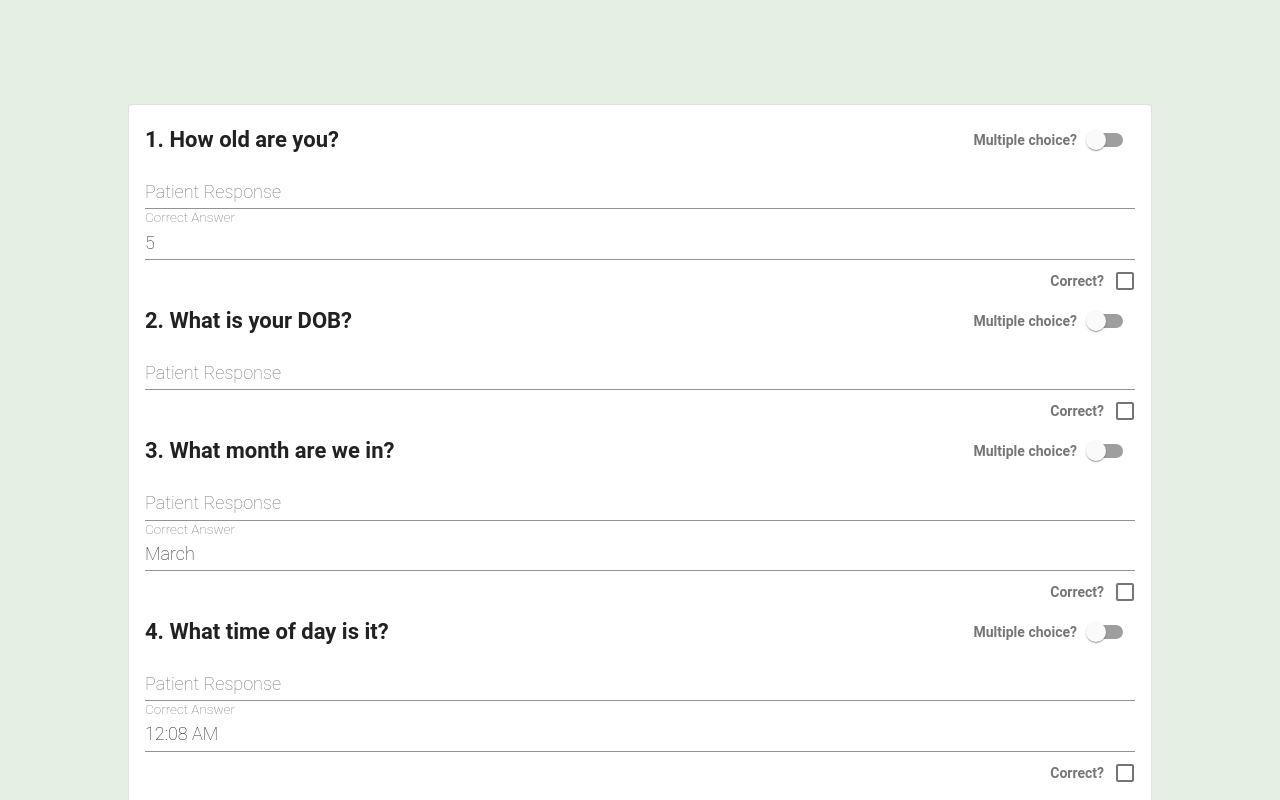
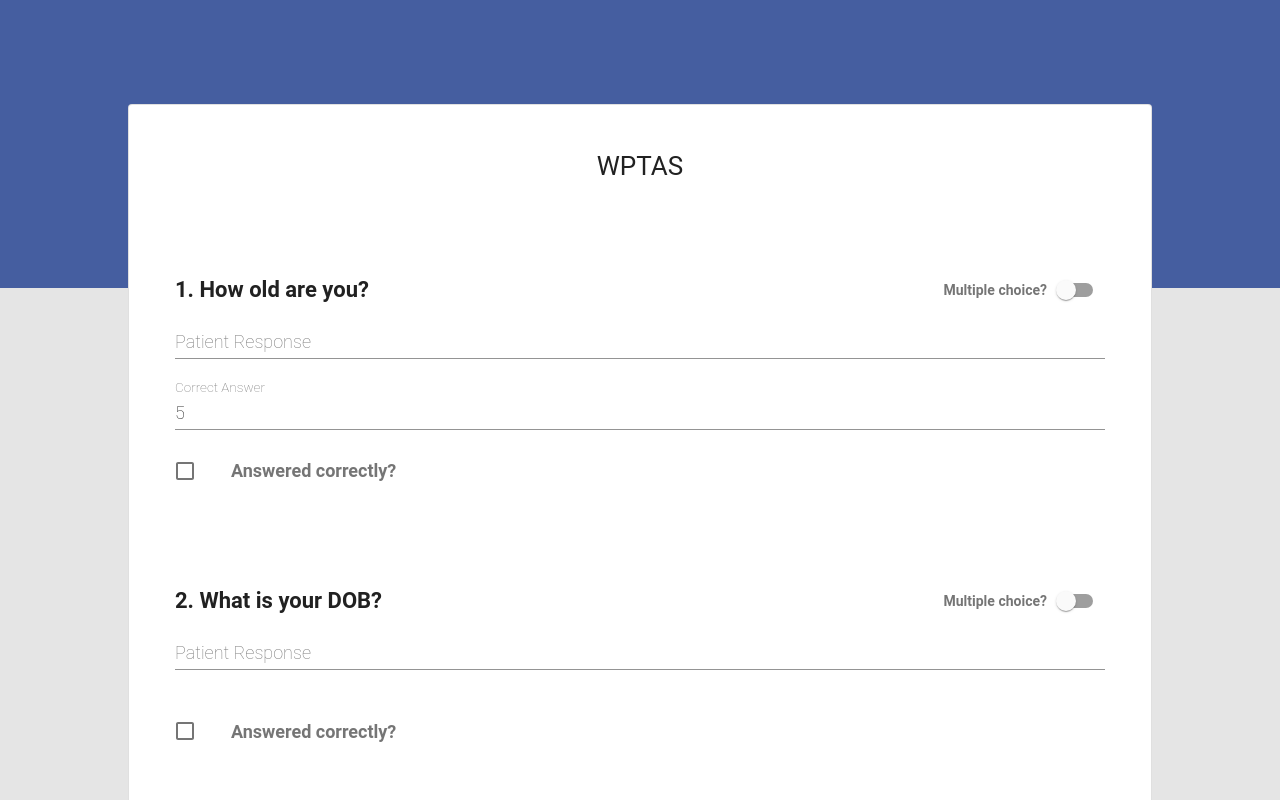
Before and after one commit to AshsGit/pta-app, a React (Create React App) app in the folder client/: page /WPTAS in a window 1280 px wide. Shown: the top 800 px of the page. Built offline with nearby package versions, Linux system fonts and the light colour scheme.

Commit message:
WPTAS dev pause checkpoint

```diff
--- a/client/package.json
+++ b/client/package.json
@@ -5,6 +5,7 @@
   "dependencies": {
     "@date-io/date-fns": "^1.3.13",
     "@material-ui/core": "^4.11.3",
+    "@material-ui/icons": "^4.11.2",
     "@material-ui/pickers": "^3.3.10",
     "@testing-library/jest-dom": "^5.11.9",
     "@testing-library/react": "^11.2.5",
--- a/client/src/components/pages/WPTAS/WPTASDateQuestion.tsx
+++ b/client/src/components/pages/WPTAS/WPTASDateQuestion.tsx
@@ -57,7 +57,6 @@ const WPTASCustomViewDateQuestion = ({datePickerProps, props}: {datePickerProps:
                 okLabel={false}
                 cancelLabel={false}
                 clearable
-
                 {...datePickerProps} />),
         new_multi_choice: null,
         ...props,
--- a/client/src/components/pages/WPTAS/WPTASForm.tsx
+++ b/client/src/components/pages/WPTAS/WPTASForm.tsx
@@ -1,6 +1,6 @@
 import React, { FunctionComponent, useState, ReactNode } from 'react'
-import { Box, Button, Checkbox, CssBaseline, FormControl, FormControlLabel, FormGroup, Grid, GridList, GridListTile, GridListTileBar, List, ListItem, ListItemText, Paper, Radio, Switch, TextField, Typography } from '@material-ui/core';
-import { createStyles, makeStyles, Theme, ThemeProvider } from '@material-ui/core/styles';
+import { Box, Button, Checkbox, CssBaseline, Fab, FormControl, FormControlLabel, FormGroup, Grid, GridList, GridListTile, GridListTileBar, List, ListItem, ListItemText, Paper, Radio, Switch, TextField, Typography } from '@material-ui/core';
+import { createStyles, makeStyles, Theme, ThemeProvider, withStyles } from '@material-ui/core/styles';
 import { WPTASTheme } from '../../../themes';
 import { DatePicker, DatePickerProps, MuiPickersUtilsProvider } from '@material-ui/pickers';
 import { ReactComponent } from '*.svg';
@@ -8,6 +8,8 @@ import { WPTASNumberQuestion, WPTASTextQuestion } from './WPTASTextFieldQuestion
 import { WPTASDateQuestion, WPTASDayOnlyQuestion, WPTASMonthOnlyQuestion, WPTASYearOnlyQuestion } from './WPTASDateQuestion';
 import DateFnsUtils from '@date-io/date-fns';
 import { WPTASTimeQuestion } from './WPTASTimeQuestion';
+import { ArrowLeft } from '@material-ui/icons';
+
 
 
 
@@ -20,13 +22,42 @@ export const useStyles = makeStyles((theme: Theme) => (
       right: "5%",
       minHeight: "90%",
       margin: "5%",
-      padding: "1rem",
-      zIndex: 2
+      padding: "2.875rem",
+      zIndex: 2,
+      "&>*": {
+        marginBottom: "5.625rem"
+      }
     },
+    background: {
+      position: "relative",
+      width: "100%",
+      height: "18rem",
+      top: "0",
+      backgroundColor: "#455EA0",
+      overflowY: "hidden",
+      scrollBehavior: 'unset',
+    }
   })
 ));
 
+const BackButtonFAB: FunctionComponent = withStyles({
+  root: {
+    backgroundColor: "transparent",
+  }
+})(({ classes })=>(
+  <Fab aria-label="back" className={classes.root} >
+    <ArrowLeft />
+  </Fab>
+));
+const Background: FunctionComponent = () => {
+  const classes = useStyles();
 
+  return (
+    <React.Fragment>
+      <Box className={classes.background} />
+    </React.Fragment>
+  )
+}
 
 export const WPTASForm: FunctionComponent = () => {
   const classes = useStyles()
@@ -100,7 +131,7 @@ export const WPTASForm: FunctionComponent = () => {
     }),
     WPTASTextQuestion({
       index: 12,
-      title: 'Picture ii.',
+      title: 'Picture iii.',
       multi_choice: _=>[],
       correct_answer_component: null,
     }),
@@ -110,23 +141,13 @@ export const WPTASForm: FunctionComponent = () => {
     <ThemeProvider theme={WPTASTheme}>
       <MuiPickersUtilsProvider utils={DateFnsUtils}>
         <CssBaseline />
+        <Background />
         <Paper variant='outlined' className={classes.root_content}>
+
+          <Typography variant="h1" color="textPrimary">WPTAS</Typography>
           {questions}
-          {/*questions.map((q, index)=>generate_questions(q, index+1))*/}
         </Paper>
       </MuiPickersUtilsProvider>
     </ThemeProvider>
   )
 }
-
-/*
-//const generate_q_components = <T, >(questions: (T extends WPTASQuestionMarkup<infer R> ? WPTASQuestionMarkup<R> : any)) => (
-const generate_q_component = <T, >(question: WPTASQuestionMarkup<T>, index: number): JSX.Element => (
-    <WPTASQuestion
-      index={index}
-      title={question.title}
-      correct_answer={question.correct_answer}
-      multi_choice={question.multi_choice}
-      identifying={question.identifying} />
-)
-*/
--- a/client/src/components/pages/WPTAS/WPTASQuestionWrapper.tsx
+++ b/client/src/components/pages/WPTAS/WPTASQuestionWrapper.tsx
@@ -46,6 +46,15 @@ const useStyles = makeStyles((theme: Theme) => (
 
       color: theme.palette.secondary.main,
     },
+    formControlLabel: {
+      paddingLeft: "1.5625rem",
+      paddingRight: "1.5625rem",
+      fontStyle: "normal",
+      fontWeight: "bold",
+      fontSize: "1.125rem",
+      lineHeight: "1.3125rem",
+    },
+
   })
 ));
 
@@ -109,10 +118,10 @@ export const WPTASQuestion = <T, >(
                 <ListItem>
                 <Grid container direction='row'>
                     <Grid item xs={9}>
-                    <Typography variant='h3' color="textSecondary">Pick patient's response</Typography>
+                      <Typography variant='h3' color="textSecondary">Pick patient's response</Typography>
                     </Grid>
                     <Grid item xs={3}>
-                    <Typography variant='h3' color="textSecondary">Correct answer</Typography>
+                      <Typography variant='h3' color="textSecondary">Correct answer</Typography>
                     </Grid>
                 </Grid>
                 </ListItem>
@@ -139,11 +148,14 @@ export const WPTASQuestion = <T, >(
             ) : (
             <React.Fragment>
                 {given_answer_component}
+                <br />
                 {correct_answer_component}
+                <br />
                 <FormControlLabel
                     control={<Checkbox />}
-                    label={<Typography variant="h4" color="textSecondary" >Correct?</Typography>}
-                    labelPlacement="start" />
+                    label={
+                      <Typography className={classes.formControlLabel} variant="h3" color="textSecondary" >Answered correctly?</Typography>}
+                    labelPlacement="end" />
             </React.Fragment>
             )}
         </FormGroup>
--- a/client/src/themes.tsx
+++ b/client/src/themes.tsx
@@ -6,7 +6,7 @@ export const WPTASTheme = createMuiTheme({
         type: 'light',
         secondary: deepOrange,
         background: {
-            default: "#e4f0e2"
+            default: "#E5E5E5"
         }
     },
     typography: {
```
Also changed, not shown: 1 other file (tests, documents, lock files or other folders).
